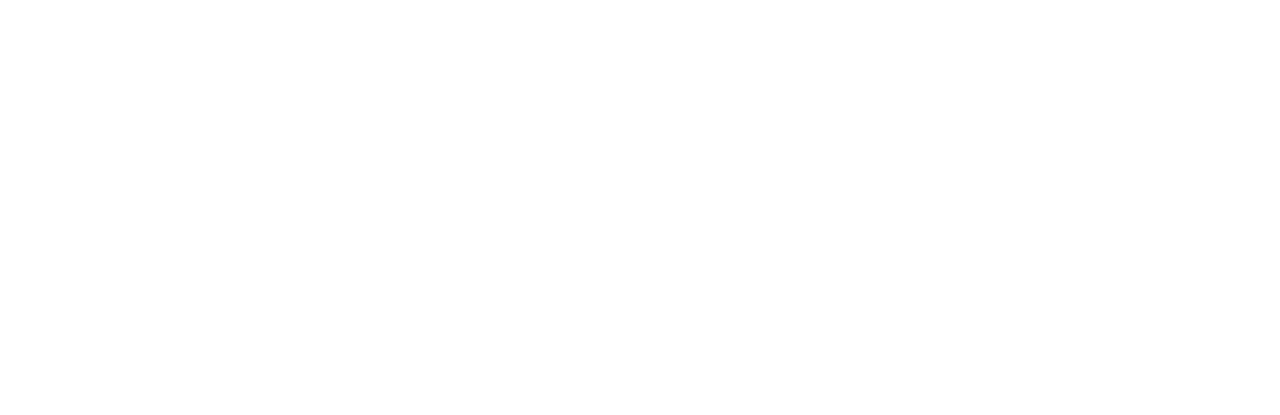
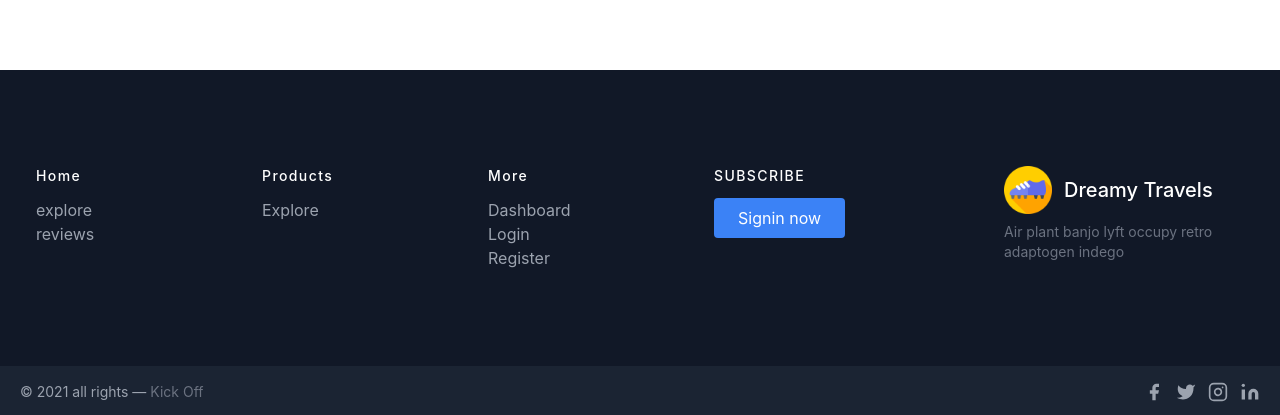
Before and after one commit to rayeemomayeer/Kick-Off-website, a React (Create React App) app: page / in a window 1280 px wide. Shown: the part 2224-2639 px from the top of the page. Before the commit the page ends 2262 px from the top, so only its background shows below. Built offline with nearby package versions, Linux system fonts and the light colour scheme; no server answers.

Commit message:
footer added

```diff
--- a/src/App.js
+++ b/src/App.js
@@ -15,6 +15,7 @@
 import AuthProvider from './contexts/AuthProvider/AuthProvider';
 import PrivateRoute from './Components/Login/PrivateRoute/PrivateRoute';
 import Dashboard from './Components/Dashboard/Dashboard';
+import Footer from './Components/Shared/Footer/Footer';
 
 function App() {
   return (
@@ -31,14 +32,17 @@
           <Route path="/explore">
             <Navbar></Navbar>
             <Products />
+            <Footer/>
           </Route>
           <Route path="/login">
             <Navbar/>
             <Login />
+            <Footer/>
           </Route>
           <Route path="/register">
             <Navbar/>
             <Register />
+            <Footer/>
           </Route>
           <PrivateRoute path="/boot/:bootId">
             <ProductDescription/>
--- a/src/Components/Dashboard/Dashboard.js
+++ b/src/Components/Dashboard/Dashboard.js
@@ -46,8 +46,11 @@
       <Toolbar />
       <Divider />
       <div className="text-start pl-4">
+        <Link to='/home' className="text-xl text-blue-800 block py-5"><svg xmlns="http://www.w3.org/2000/svg" class="h-7 w-7 inline pr-1" viewBox="0 0 20 20" fill="currentColor">
+  <path d="M10.707 2.293a1 1 0 00-1.414 0l-7 7a1 1 0 001.414 1.414L4 10.414V17a1 1 0 001 1h2a1 1 0 001-1v-2a1 1 0 011-1h2a1 1 0 011 1v2a1 1 0 001 1h2a1 1 0 001-1v-6.586l.293.293a1 1 0 001.414-1.414l-7-7z" />
+</svg>Home</Link>
         {
-          !admin && <div><Link to={`${url}/myOrders`} className="text-xl text-green-800 block py-5"><svg xmlns="http://www.w3.org/2000/svg" class="h-7 w-7 inline pr-1" fill="none" viewBox="0 0 24 24" stroke="currentColor">
+          !admin && <div><Link to={`${url}/myOrders`} className="text-xl text-green-800 block pb-5"><svg xmlns="http://www.w3.org/2000/svg" class="h-7 w-7 inline pr-1" fill="none" viewBox="0 0 24 24" stroke="currentColor">
   <path stroke-linecap="round" stroke-linejoin="round" stroke-width="2" d="M3 3h2l.4 2M7 13h10l4-8H5.4M7 13L5.4 5M7 13l-2.293 2.293c-.63.63-.184 1.707.707 1.707H17m0 0a2 2 0 100 4 2 2 0 000-4zm-8 2a2 2 0 11-4 0 2 2 0 014 0z" />
 </svg>My Orders</Link>
       <Link to={`${url}/pay`} className="text-xl text-green-800 block pb-5"><svg xmlns="http://www.w3.org/2000/svg" class="h-7 w-7 inline pr-1" fill="none" viewBox="0 0 24 24" stroke="currentColor">
--- a/src/Components/Home/Home.js
+++ b/src/Components/Home/Home.js
@@ -1,6 +1,7 @@
 import React, { useEffect, useState } from 'react';
 import { Link } from 'react-router-dom';
 import Product from '../Products/Product/Product';
+import Footer from '../Shared/Footer/Footer';
 import Navbar from '../Shared/Navbar/Navbar';
 import Testimonials from './Testimonials/Testimonials';
 import TopBanner from './TopBanner/TopBanner';
@@ -16,7 +17,7 @@
     <div>
       <Navbar></Navbar>
       <TopBanner></TopBanner>
-      <div id="" className="bg-white mb-16">
+      <div id="" className="bg-white ">
     <div className="max-w-2xl mx-auto pt-8 px-4 pb-16 sm:pt-24 sm:px-6 lg:max-w-7xl lg:px-8">
       <h1 className="title-font sm:text-5xl text-3xl mb-16 text-gray-900 text-center" style={{fontFamily: "Montserrat, sans-serif"}}>Products</h1>
           <div className="mt-6 grid grid-cols-1 gap-y-16 gap-x-6 sm:grid-cols-2 lg:grid-cols-4 xl:gap-x-8">
@@ -32,6 +33,7 @@
         </div>
       </div>
         <Testimonials></Testimonials>
+        <Footer></Footer>
     </div>
   );
 };
--- a/src/Components/Home/Testimonials/Testimonials.js
+++ b/src/Components/Home/Testimonials/Testimonials.js
@@ -13,8 +13,8 @@
       <div>
   {/* component */}
   <style dangerouslySetInnerHTML={{__html: "@import url('https://cdnjs.cloudflare.com/ajax/libs/MaterialDesign-Webfont/5.3.45/css/materialdesignicons.min.css')" }} />
-  <div className="min-w-screen min-h-screen  flex items-center justify-center py-5">
-    <div className="w-full bg-white   px-5 py-16 md:py-24 text-gray-800">
+  <div className="min-w-screen min-h-screen  flex items-center justify-center">
+    <div className="w-full bg-white   px-5 py-5 md:py-8 text-gray-800">
       <div className="w-full max-w-6xl mx-auto">
         <div className="text-center max-w-xl mx-auto">
           <h1 className="text-6xl md:text-7xl font-bold mb-5 text-gray-600">Testimonials</h1>
--- /dev/null
+++ b/src/Components/Shared/Footer/Footer.js
@@ -0,0 +1,102 @@
+import React from 'react';
+import { Link } from 'react-router-dom';
+import football from './football-boots.png';
+
+const Footer = () => {
+  return (
+    <div>
+      <footer className="text-gray-400 bg-gray-900 body-font mt-24">
+  <div className="container px-5 py-24 mx-auto flex md:items-left lg:items-start md:flex-row md:flex-nowrap flex-wrap flex-col">
+    <div className="w-64 flex-shrink-0 md:mx-0 mx-auto text-start md:text-left md:mt-0 mt-10">
+      <a className="flex title-font font-medium items-center md:justify-start justify-center text-white">
+        <img className="w-12" src={football} alt="" />
+        <span className="ml-3 text-xl">Dreamy Travels</span>
+      </a>
+      <p className="mt-2 text-sm text-gray-500">Air plant banjo lyft occupy retro adaptogen indego</p>
+    </div>
+    <div className="flex-grow flex flex-wrap md:pr-20 -mb-10 md:text-left text-start order-first">
+      <div className="lg:w-1/4 md:w-1/2 w-full px-4">
+        <h2 className="title-font font-medium text-white tracking-widest text-sm mb-3">Home</h2>
+        <nav className="list-none mb-10">
+          <li>
+            <Link to="/home#tours" className="text-gray-400 hover:text-white">explore</Link>
+          </li>
+          <li>
+            <Link to="/home#destination" className="text-gray-400 hover:text-white">reviews</Link>
+          </li>
+
+        </nav>
+      </div>
+      <div className="lg:w-1/4 md:w-1/2 w-full px-4">
+        <h2 className="title-font font-medium text-white tracking-widest text-sm mb-3">Products</h2>
+        <nav className="list-none mb-10">
+          <li>
+            <Link to="/placeorder" className="text-gray-400 hover:text-white">Explore</Link>
+          </li>
+
+        </nav>
+      </div>
+      <div className="lg:w-1/4 md:w-1/2 w-full px-4">
+        <h2 className="title-font font-medium text-white tracking-widest text-sm mb-3">More</h2>
+        <nav className="list-none mb-10">
+          <li>
+            <Link to="/adminpanel" className="text-gray-400 hover:text-white">Dashboard</Link>
+          </li>
+          <li>
+            <Link to="/login" className="text-gray-400 hover:text-white">Login</Link>
+          </li>
+          <li>
+            <Link to="/user/:userName" className="text-gray-400 hover:text-white">Register</Link>
+          </li>
+
+        </nav>
+      </div>
+      <div className="lg:w-1/4 md:w-1/2 w-full px-4">
+        <h2 className="title-font font-medium text-white tracking-widest text-sm mb-3">SUBSCRIBE</h2>
+        <div className="flex xl:flex-nowrap md:flex-nowrap lg:flex-wrap flex-wrap justify-center items-end md:justify-start">
+
+          <button className="lg:mt-2 xl:mt-0 flex-shrink-0 inline-flex text-white bg-blue-500 border-0 py-2 px-6 focus:outline-none hover:bg-blue-600 rounded">Signin now</button>
+        </div>
+
+      </div>
+
+
+    </div>
+  </div>
+  <div className="bg-gray-800 bg-opacity-75">
+    <div className="container mx-auto py-4 px-5 flex flex-wrap flex-col sm:flex-row">
+      <p className="text-gray-400 text-sm text-center sm:text-left">© 2021 all rights —
+        <Link href="https://twitter.com/knyttneve" className="text-gray-500 ml-1" rel="noopener noreferrer" target="_blank">Kick Off</Link>
+      </p>
+      <span className="inline-flex sm:ml-auto sm:mt-0 mt-2 justify-center sm:justify-start">
+        <a href="https://www.facebook.com/" target="_blank" className="text-gray-400">
+          <svg fill="currentColor" strokeLinecap="round" strokeLinejoin="round" strokeWidth="2" className="w-5 h-5" viewBox="0 0 24 24">
+            <path d="M18 2h-3a5 5 0 00-5 5v3H7v4h3v8h4v-8h3l1-4h-4V7a1 1 0 011-1h3z"></path>
+          </svg>
+        </a>
+        <a href="https://twitter.com/home" target="_blank" className="ml-3 text-gray-400">
+          <svg fill="currentColor" strokeLinecap="round" strokeLinejoin="round" strokeWidth="2" className="w-5 h-5" viewBox="0 0 24 24">
+            <path d="M23 3a10.9 10.9 0 01-3.14 1.53 4.48 4.48 0 00-7.86 3v1A10.66 10.66 0 013 4s-4 9 5 13a11.64 11.64 0 01-7 2c9 5 20 0 20-11.5a4.5 4.5 0 00-.08-.83A7.72 7.72 0 0023 3z"></path>
+          </svg>
+        </a>
+        <a href="https://www.instagram.com/" target="_blank" className="ml-3 text-gray-400">
+          <svg fill="none" stroke="currentColor" strokeLinecap="round" strokeLinejoin="round" strokeWidth="2" className="w-5 h-5" viewBox="0 0 24 24">
+            <rect width="20" height="20" x="2" y="2" rx="5" ry="5"></rect>
+            <path d="M16 11.37A4 4 0 1112.63 8 4 4 0 0116 11.37zm1.5-4.87h.01"></path>
+          </svg>
+        </a>
+        <a href="https://www.linkedin.com/home/?originalSubdomain=bd" target="_blank" className="ml-3 text-gray-400">
+          <svg fill="currentColor" stroke="currentColor" strokeLinecap="round" strokeLinejoin="round" strokeWidth="0" className="w-5 h-5" viewBox="0 0 24 24">
+            <path stroke="none" d="M16 8a6 6 0 016 6v7h-4v-7a2 2 0 00-2-2 2 2 0 00-2 2v7h-4v-7a6 6 0 016-6zM2 9h4v12H2z"></path>
+            <circle cx="4" cy="4" r="2" stroke="none"></circle>
+          </svg>
+        </a>
+      </span>
+    </div>
+  </div>
+</footer>
+    </div>
+  );
+};
+
+export default Footer;
```
Also changed, not shown: src/Components/Shared/Footer/football-boots.png (added).
